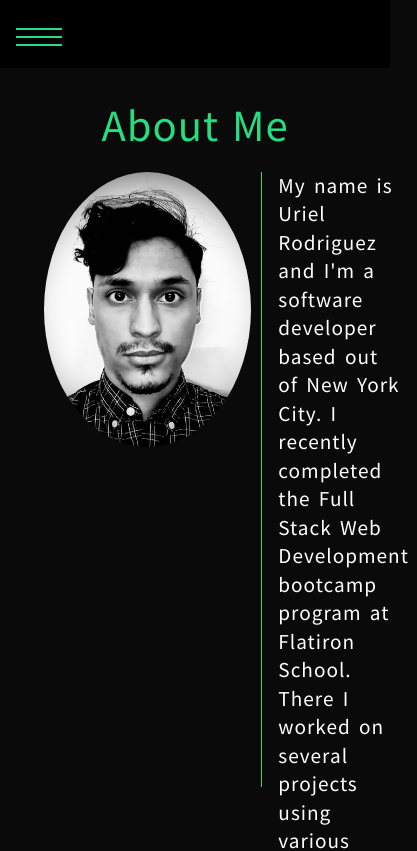
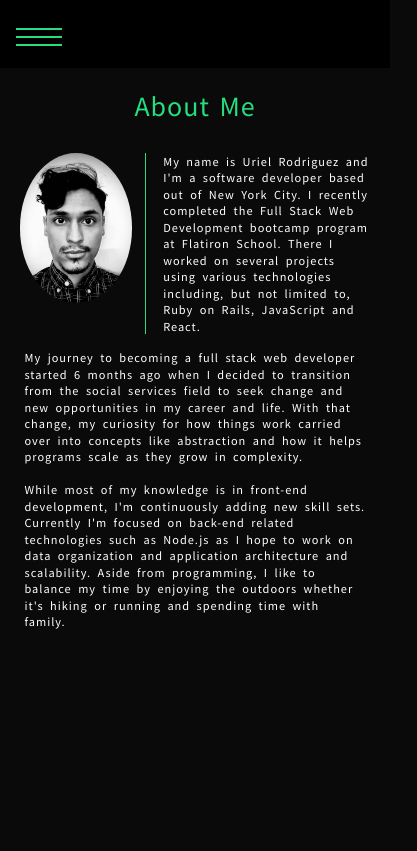
Before and after one commit to codenameuriel/portfolio, a React (Create React App) app: page /aboutme in a window 390 px wide. Shown: the top 851 px of the page, 417 px wide, since content can reach past the window. Built offline with nearby package versions, Linux system fonts and the light colour scheme.

Commit message:
redesign AboutMe component layout for mobile

```diff
--- a/src/components/AboutMe/AboutMe.js
+++ b/src/components/AboutMe/AboutMe.js
@@ -5,6 +5,46 @@ import AboutMeStyles from './AboutMe.module.css';
 const AboutMe = () => {
   const blockDragNDrop = event => {
     event.preventDefault();
+  }
+
+  let bioContent = (
+    <div className={AboutMeStyles.BioDiv}>
+      <p>
+        My name is Uriel Rodriguez and I'm a software developer based out of New York City. I recently completed the Full Stack Web Development bootcamp program at Flatiron School. There I worked on several projects using various technologies including, but not limited to, Ruby on Rails, JavaScript and React.
+      </p>
+      <br />
+      <p>
+        My journey to becoming a full stack web developer started 6 months ago when I decided to transition from the social services field to seek change and new opportunities in my career and life. With that change, my curiosity for how things work carried over into concepts like abstraction and how it helps programs scale as they grow in complexity.
+      </p>
+      <br />
+      <p>
+        While most of my knowledge is in front-end development, I'm continuously adding new skill sets. Currently I'm focused on back-end related technologies such as Node.js as I hope to work on data organization and application architecture and scalability. Aside from programming, I like to balance my time by enjoying the outdoors whether it's hiking or running and spending time with family.
+      </p>
+    </div>
+  );
+
+  let bioContentCont;
+
+  if (window.innerWidth < 800) {
+    bioContent = (
+      <div className={AboutMeStyles.BioDiv}>
+        <p>
+          My name is Uriel Rodriguez and I'm a software developer based out of New York City. I recently completed the Full Stack Web Development bootcamp program at Flatiron School. There I worked on several projects using various technologies including, but not limited to, Ruby on Rails, JavaScript and React.
+        </p>
+      </div>
+    );
+
+    bioContentCont = (
+      <div className={AboutMeStyles.BioDivCont}>
+        <p>
+          My journey to becoming a full stack web developer started 6 months ago when I decided to transition from the social services field to seek change and new opportunities in my career and life. With that change, my curiosity for how things work carried over into concepts like abstraction and how it helps programs scale as they grow in complexity.
+        </p>
+        <br />
+        <p>
+          While most of my knowledge is in front-end development, I'm continuously adding new skill sets. Currently I'm focused on back-end related technologies such as Node.js as I hope to work on data organization and application architecture and scalability. Aside from programming, I like to balance my time by enjoying the outdoors whether it's hiking or running and spending time with family.
+        </p>
+      </div>
+    );
   }
 
   return (
@@ -15,20 +55,9 @@ const AboutMe = () => {
           <img src={ProfilePicture} alt="Uriel Rodriguez" onMouseDown={blockDragNDrop}/>
         </div>
         <div className={AboutMeStyles.Divider}></div>
-        <div className={AboutMeStyles.BioDiv}>
-          <p>
-            My name is Uriel Rodriguez and I'm a software developer based out of New York City. I recently completed the Full Stack Web Development bootcamp program at Flatiron School. There I worked on several projects using various technologies including, but not limited to, Ruby on Rails, JavaScript and React.
-          </p>
-          <br />
-          <p>
-            My journey to becoming a full stack web developer started 6 months ago when I decided to transition from the social services field to seek change and new opportunities in my career and life. With that change, my curiosity for how things work carried over into concepts like abstraction and how it helps programs scale as they grow in complexity.
-          </p>
-          <br />
-          <p>
-            While most of my knowledge is in front-end development, I'm continuously adding new skill sets. Currently I'm focused on back-end related technologies such as Node.js as I hope to work on data organization and application architecture and scalability. Aside from programming, I like to balance my time by enjoying the outdoors whether it's hiking or running and spending time with family.
-          </p>
-        </div>
+        {bioContent}
       </div>
+      {bioContentCont}
     </div>
   );
 }
--- a/src/components/AboutMe/AboutMe.module.css
+++ b/src/components/AboutMe/AboutMe.module.css
@@ -1,21 +1,61 @@
 .Title {
   color: #26de81;
-  font-size: 200%;
-  margin-top: 7%;
+  font-size: 125%;
+  margin-top: 5%;
   margin-bottom: 5%;
   text-align: center;
+}
+
+.Container {
+  display: flex;
+  width: 95%;
+  justify-content: center;
+  padding: 10px;
+  margin: 0 auto;
+}
+
+.Divider {
+  width: 5%;
+  border-right: 1px solid #26de81;
+}
+
+.ImageDiv {
+  margin-right: 3%;
+}
+
+.ImageDiv img {
+  width: auto;
+  height: 150px;
+}
+
+.BioDiv, .BioDivCont {
+  font-size: 55%;
+  line-height: 150%;
+}
+
+.BioDiv {
+  margin-left: 5%;
+}
+
+.BioDivCont {
+  margin-top: 5px;
+  width: 90%;
+  margin: 0 auto;
+  padding: 5px;
+}
+
+/* desktop */
+@media (min-width: 800px) {
+  .Title {
+    font-size: 200%;
+    margin-top: 4%;
+    margin-bottom: 5%;
   }
 
   .Container {
     display:flex;
     justify-content: center;
     padding-left: 15%;
-}
-
-.AboutMe img {
-  height: 275px;
-  /* width: 215px; */
-  width: auto;
   }
 
   .Divider {
@@ -35,3 +75,9 @@
     font-size: 95%;
     line-height: 150%;
   }
+
+  .AboutMe img {
+    height: 275px;
+    width: auto;
+  }
+}
--- a/src/containers/Blogs/Blogs.module.css
+++ b/src/containers/Blogs/Blogs.module.css
@@ -13,7 +13,7 @@
 .Title {
   color: #26de81;
   font-size: 200%;
-  margin-top: 7%;
+  margin-top: 4%;
   margin-bottom: 5%;
   text-align: center;
 }
--- a/src/containers/ProjectDemos/ProjectDemos.module.css
+++ b/src/containers/ProjectDemos/ProjectDemos.module.css
@@ -6,7 +6,7 @@
 .Title {
   color: #26de81;
   font-size: 200%;
-  margin-top: 7%;
+  margin-top: 4%;
   margin-bottom: 5%;
   text-align: center;
 }
```
Lines whose indentation alone changed are shown as unchanged.
